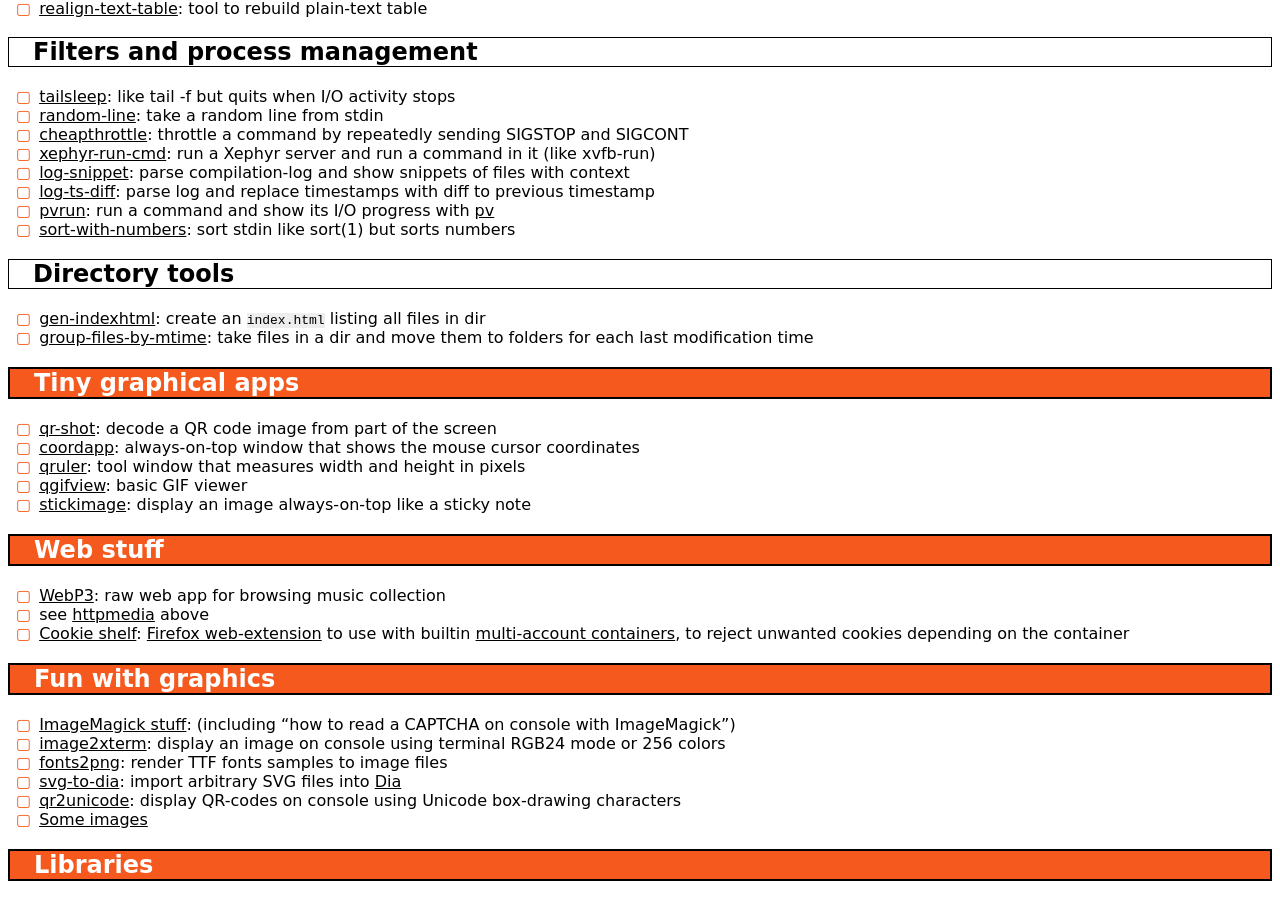
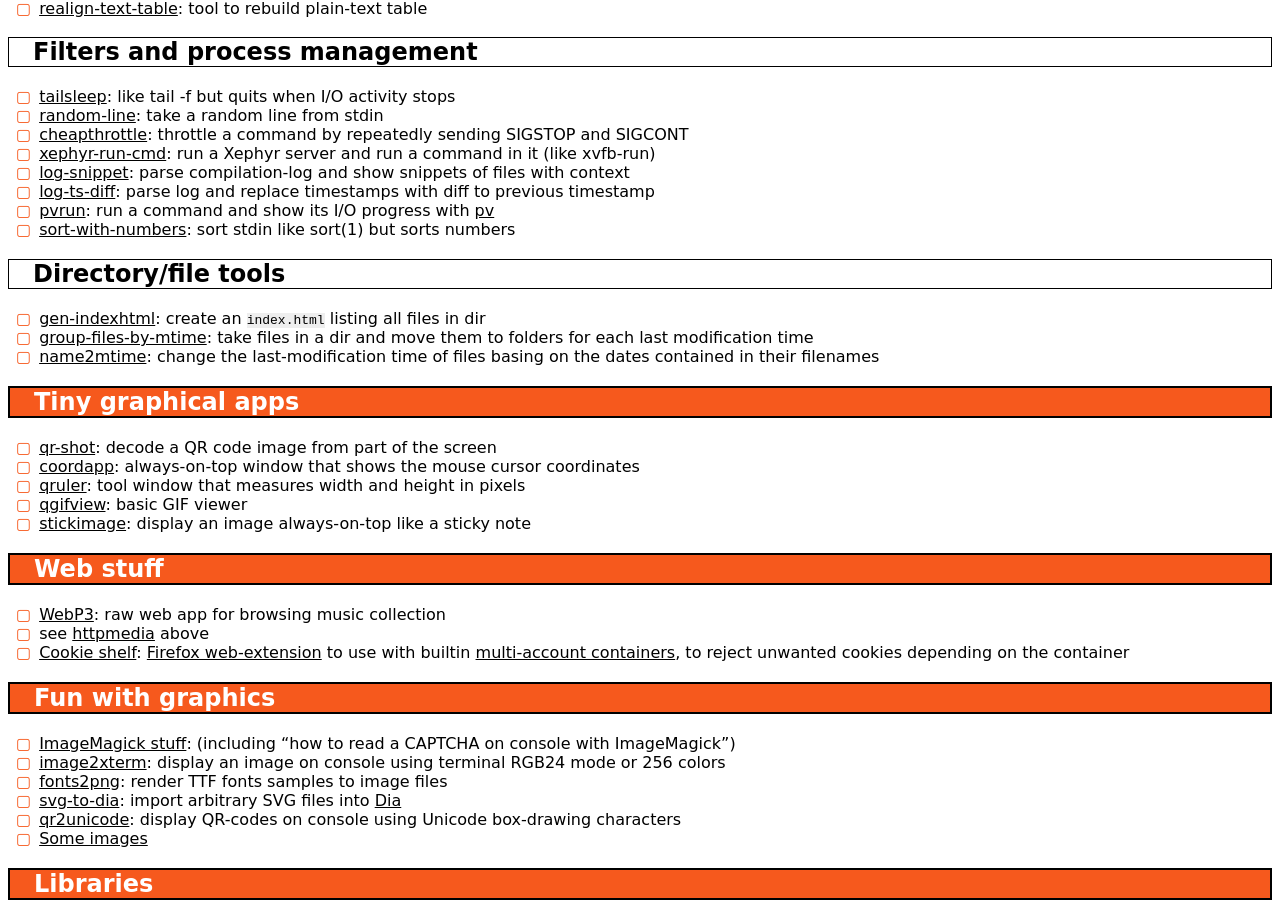
Before and after one commit to hydrargyrum/hydrargyrum.github.io, a Jekyll site: the page built from index-progs.md, in a window 1280 px wide and 900 px high, scrolled down 1246 px. Built offline with Jekyll 4.4.1, drawn with Linux system fonts in a browser that asks for light colours.

Commit message:
index-progs.md: add name2mtime

```diff
--- a/index-progs.md
+++ b/index-progs.md
@@ -80,10 +80,11 @@ Most of the site and programs from the site are licensed under the [WTFPLv2 lice
 - [sort-with-numbers](https://gitlab.com/hydrargyrum/attic/-/tree/master/sort-with-numbers): sort stdin like sort(1) but sorts numbers
 
 
-## Directory tools ##
+## Directory/file tools ##
 
 - [gen-indexhtml](https://gitlab.com/hydrargyrum/attic/-/tree/master/gen-indexhtml): create an `index.html` listing all files in dir
 - [group-files-by-mtime](https://gitlab.com/hydrargyrum/attic/-/tree/master/group-files-by-mtime): take files in a dir and move them to folders for each last modification time
+- [name2mtime](https://gitlab.com/hydrargyrum/name2mtime): change the last-modification time of files basing on the dates contained in their filenames
 
 
 # Tiny graphical apps #
```
Also changed, not shown: other parts of index-progs.md (+1 -1 lines).
